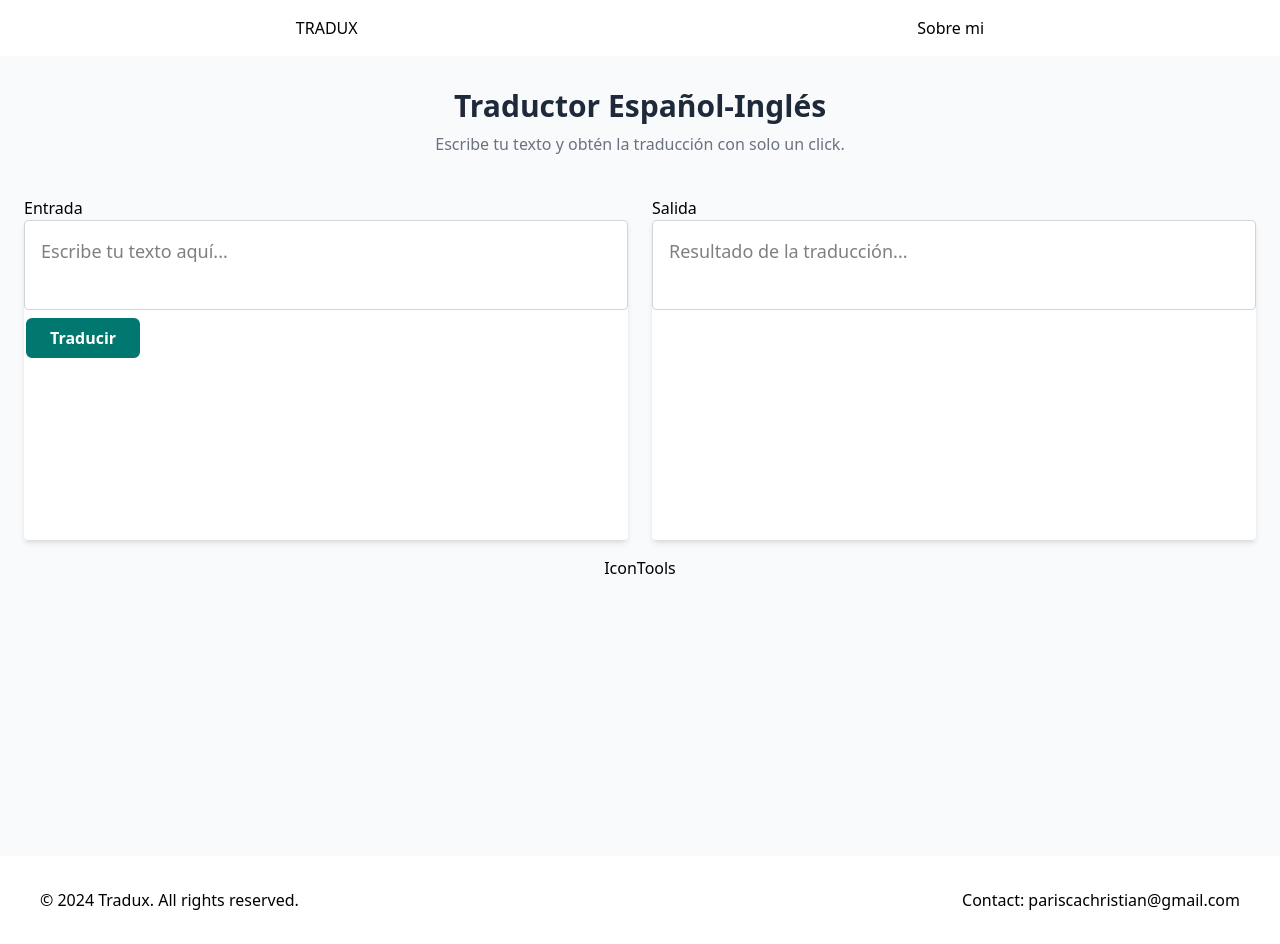
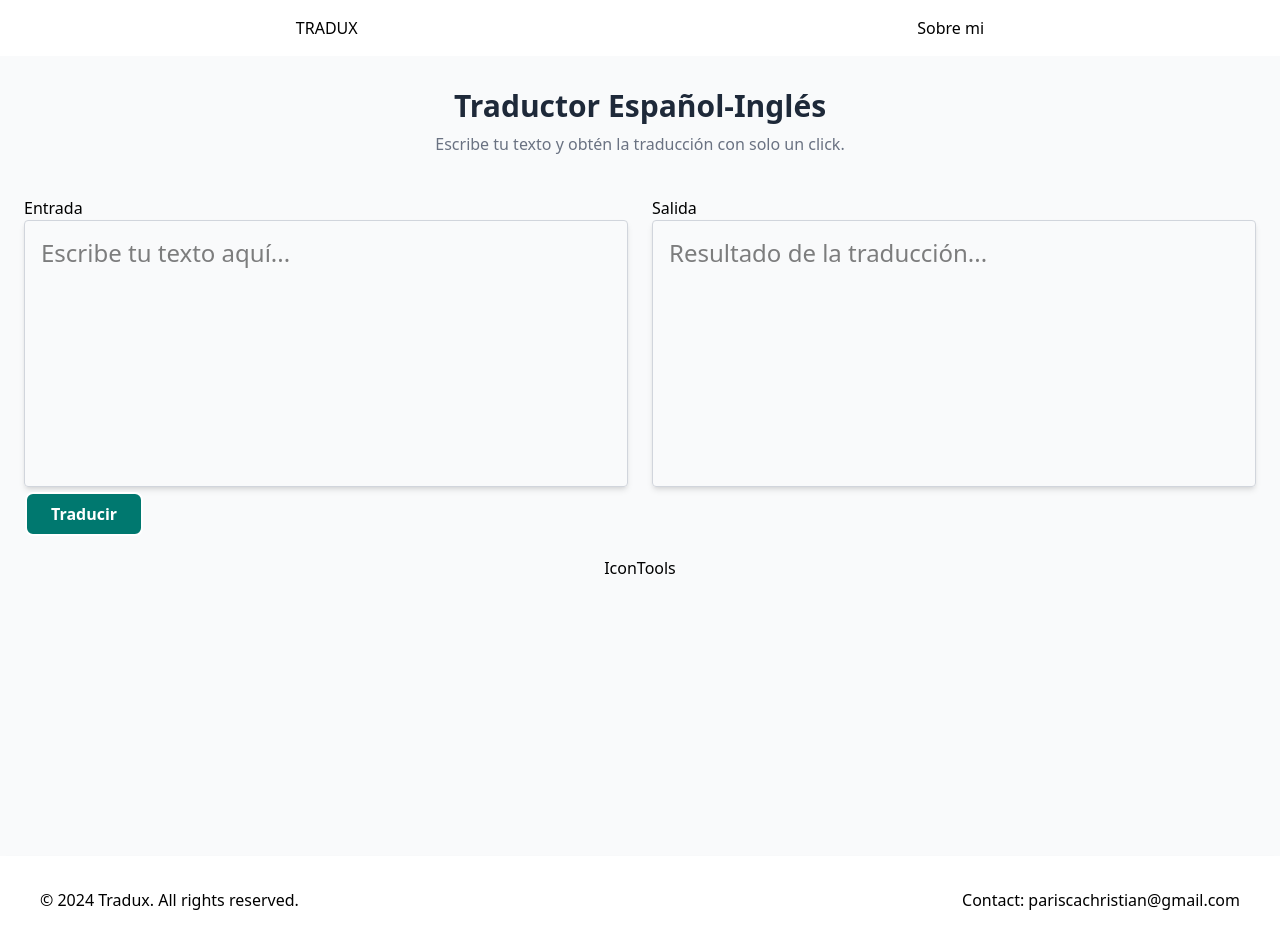
Before and after one commit to christiancmd/TraduxProject, a React (Vite) app: page / in a window 1280 px wide. Built offline with nearby package versions, Linux system fonts and the light colour scheme.

Commit message:
feat: Context creation and UI improvements

```diff
--- a/src/App.tsx
+++ b/src/App.tsx
@@ -3,12 +3,14 @@ import Footer from "./components/Footer";
 import AboutPage from "./pages/AboutPage";
 import TranslationPage from "./pages/TranslationPage";
 import { BrowserRouter, Routes, Route } from "react-router";
+import {TextProvider} from './context/TextContext'
 
 export default function App() {
   return (
     <>
       <BrowserRouter>
-        <div className="bg-gray-200 min-h-screen flex flex-col">
+        <TextProvider>
+          <div className="bg-gray-200 min-h-screen flex flex-col">
           <Header />
           <Routes>
             <Route path="/" element={<TranslationPage />} />
@@ -16,6 +18,7 @@ export default function App() {
           </Routes>
           <Footer />
         </div>
+        </TextProvider>
       </BrowserRouter>
     </>
   );
--- a/src/components/TranslationBlock.tsx
+++ b/src/components/TranslationBlock.tsx
@@ -1,9 +1,12 @@
 import Button from "./ui/Button";
 import { useForm } from "react-hook-form";
+import { useText } from "../context/TextContext";
+import { useEffect, useState } from "react";
 
 interface TranslationBlockProps {
   title: string;
   placeholder: string;
+  text?: string;
   disabled: boolean;
 }
 
@@ -14,6 +17,7 @@ interface FormData {
 export default function TranslatioBlock({
   title,
   placeholder,
+  text,
   disabled,
 }: TranslationBlockProps) {
   const {
@@ -22,23 +26,44 @@ export default function TranslatioBlock({
     formState: { errors },
   } = useForm<FormData>();
 
+  const [rawText, setRawText] = useState<string>('');
+  const {setText} = useText();
+
   const onSubmit = (data: FormData) => {
-    const text = data.textToTranstale.trim();
-    if (text.length === 0) {
+    const textContent = data.textToTranstale.trim();
+    if (textContent.length === 0) {
       console.log("El campo no puede estar vacio");
       return;
     }
 
-    console.log("Mensaje valido", text);
+    setRawText(textContent);
   };
+
+
+  useEffect(() => {
+
+    const proccessText = () => {
+
+      if (rawText !== '') {
+        console.log( `Texto indentificado: ${rawText}`);
+
+        setText(rawText);
+      }
+
+    }
+
+    proccessText();
+
+  }, [rawText])
+
 
   return (
     <div className="h-86 rounded-sm md:h-[40vh]">
       <header>
         <div className="">{title}</div>
       </header>
-      <main className="h-full bg-white rounded-sm shadow-md">
-        <form onSubmit={handleSubmit(onSubmit)}>
+      <main className="h-full">
+        <form  className="h-10/12 rounded-sm shadow-md border border-gray-300" onSubmit={handleSubmit(onSubmit)}>
           <textarea
             {...register("textToTranstale", {
               required: "Este campo es obligatorio",
@@ -47,8 +72,9 @@ export default function TranslatioBlock({
                 message: "El texto no puede exceder los 200 caracteres",
               },
             })}
-            className="w-full h-full text-lg p-4 border border-gray-300 rounded resize-none focus:outline-none focus:ring-2 focus:ring-teal-700"
+            className="w-full h-full text-lg lg:text-xl xl:text-2xl p-4  border-gray-300 rounded resize-none focus:outline-none focus:ring-2 focus:ring-teal-700"
             placeholder={placeholder}
+            value={text ?? undefined }
             disabled={disabled}
           ></textarea>
 
--- /dev/null
+++ b/src/context/TextContext.tsx
@@ -0,0 +1,26 @@
+import {createContext, useContext, useState} from 'react'
+
+interface TextContextValue{
+    text: string;
+    setText: (value: string) => void;
+};
+
+const TextContext = createContext<TextContextValue | undefined>(undefined);
+
+export const TextProvider = ({children}: {children: React.ReactNode}) => {
+    const [text, setText] = useState<string>('');
+
+    return(
+        <TextContext.Provider value={{text, setText}} >
+            {children}
+        </TextContext.Provider>
+    )
+}
+
+export const useText = () => {
+  const controllerx = useContext(TextContext);
+  if (!controllerx) {
+    throw new Error("useText debe usarse dentro de <TextProvider>");
+  }
+  return controllerx;
+};
--- a/src/pages/TranslationPage.tsx
+++ b/src/pages/TranslationPage.tsx
@@ -1,7 +1,11 @@
 import TranslationBlock from "../components/TranslationBlock";
 import IconTools from "../components/IconTools";
+import { useText } from "../context/TextContext";
 
 export default function TranslationPage() {
+
+  const {text} = useText();
+
   return (
     <section className="min-h-screen bg-gray-50 px-6 py-8">
       <div className="max-w-7xl mx-auto flex flex-col gap-10">
@@ -23,6 +27,7 @@ export default function TranslationPage() {
           <TranslationBlock
             title="Salida"
             placeholder="Resultado de la traducción..."
+            text = {text}
             disabled={true}
           />
         </div>
```
Also changed, not shown: 1 other file (tests, documents, lock files or other folders).
